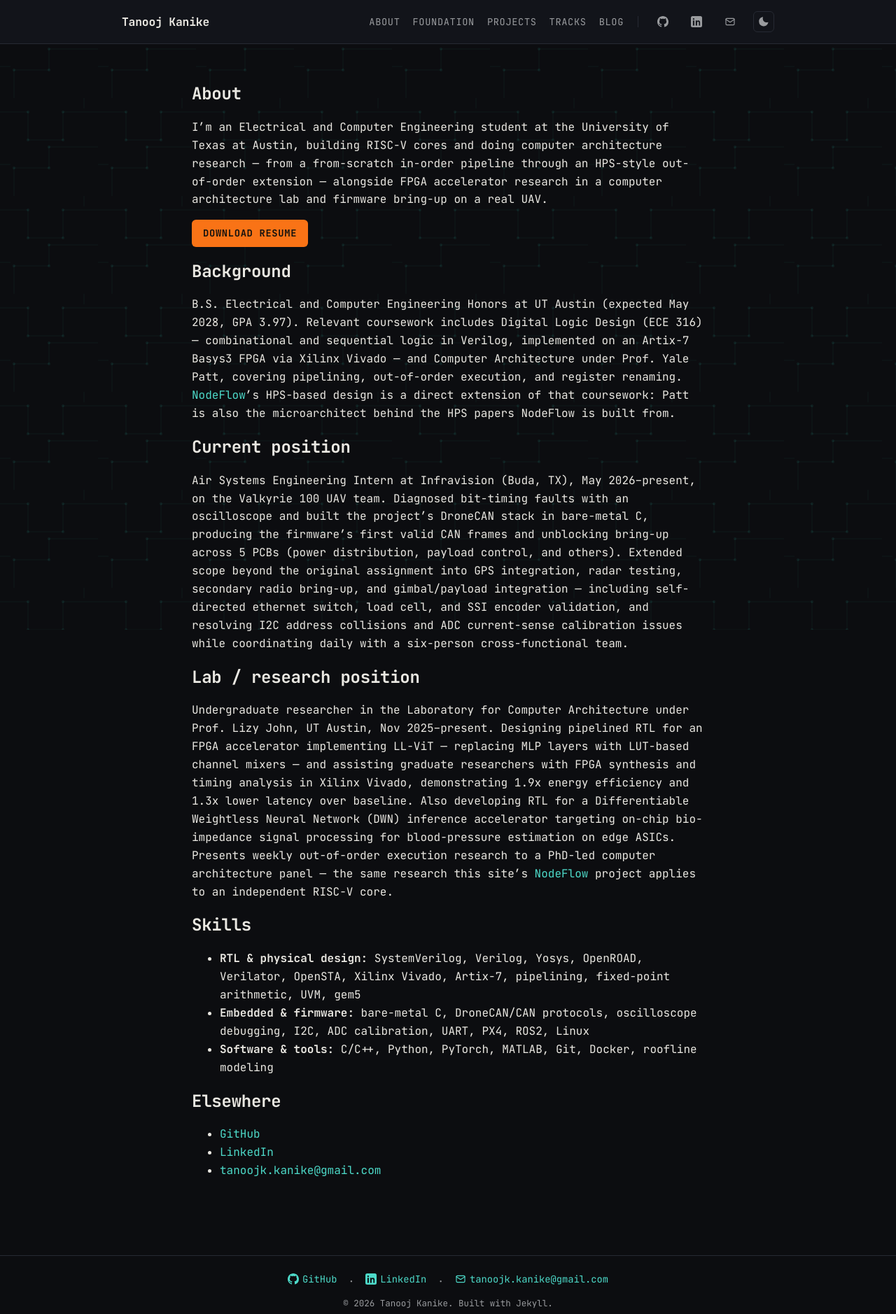
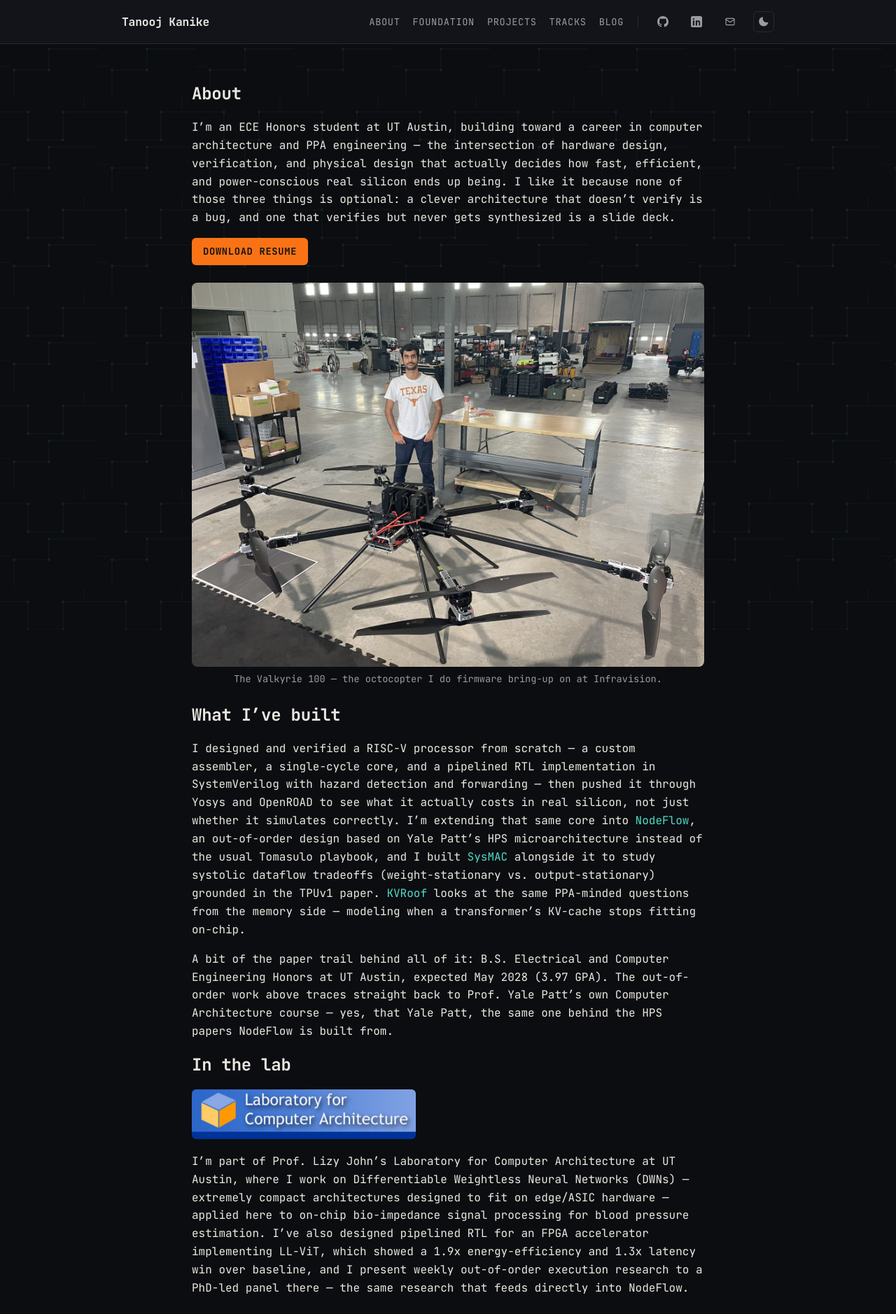
Before and after one commit to TanoojMadhuvan/TanoojMadhuvan.github.io, a Jekyll site: the page built from about.md, in a window 1280 px wide. Shown: the top 1878 px of the page at 70% size. Built offline with Jekyll 4.4.1, drawn with Linux system fonts in a browser that asks for light colours; some of the changed text lies outside the part shown.

Commit message:
Rewrite About with real bio, chill tone, and Infravision/lab photos
Replaces the stiff resume-bullet draft with a first-person narrative
pulled from the actual resume and LinkedIn About text -- what got
built (Foundation Core, NodeFlow, SysMAC, KVRoof), the Lizy John lab
work, the Infravision internship, and the earlier robotics/hackathon
background that explains why any of this is fun in the first place.
Adds three photos (drone at Infravision, the lab's logo, a lab dinner),
resized/compressed for web and pulled from the images/source hopper
per the existing convention of emptying it after processing.

Co-Authored-By: Claude Sonnet 5 <noreply@anthropic.com>

```diff
--- a/about.md
+++ b/about.md
@@ -3,58 +3,82 @@ layout: page
 title: About
 permalink: /about/
 ---
-I'm an Electrical and Computer Engineering student at the University of
-Texas at Austin, building RISC-V cores and doing computer architecture
-research — from a from-scratch in-order pipeline through an HPS-style
-out-of-order extension — alongside FPGA accelerator research in a computer
-architecture lab and firmware bring-up on a real UAV.
+I'm an ECE Honors student at UT Austin, building toward a career in
+computer architecture and PPA engineering — the intersection of hardware
+design, verification, and physical design that actually decides how fast,
+efficient, and power-conscious real silicon ends up being. I like it
+because none of those three things is optional: a clever architecture that
+doesn't verify is a bug, and one that verifies but never gets synthesized
+is a slide deck.
 
 <p><a class="button" href="{{ '/assets/files/Tanooj_Kanike_Resume.docx' | relative_url }}" download>Download Resume</a></p>
 
-## Background
-B.S. Electrical and Computer Engineering Honors at UT Austin (expected May
-2028, GPA 3.97). Relevant coursework includes Digital Logic Design (ECE
-316) — combinational and sequential logic in Verilog, implemented on an
-Artix-7 Basys3 FPGA via Xilinx Vivado — and Computer Architecture under
-Prof. Yale Patt, covering pipelining, out-of-order execution, and register
-renaming. [NodeFlow](/projects/nodeflow/)'s HPS-based design is a direct
-extension of that coursework: Patt is also the microarchitect behind the
-HPS papers NodeFlow is built from.
+<figure>
+  <img src="{{ '/assets/images/about-infravision-drone.jpg' | relative_url }}" alt="Tanooj standing behind a large octocopter UAV in a warehouse at Infravision">
+  <figcaption>The Valkyrie 100 — the octocopter I do firmware bring-up on at Infravision.</figcaption>
+</figure>
 
-## Current position
-Air Systems Engineering Intern at Infravision (Buda, TX), May 2026–present,
-on the Valkyrie 100 UAV team. Diagnosed bit-timing faults with an
-oscilloscope and built the project's DroneCAN stack in bare-metal C,
-producing the firmware's first valid CAN frames and unblocking bring-up
-across 5 PCBs (power distribution, payload control, and others). Extended
-scope beyond the original assignment into GPS integration, radar testing,
-secondary radio bring-up, and gimbal/payload integration — including
-self-directed ethernet switch, load cell, and SSI encoder validation, and
-resolving I2C address collisions and ADC current-sense calibration issues
-while coordinating daily with a six-person cross-functional team.
+## What I've built
+I designed and verified a RISC-V processor from scratch — a custom
+assembler, a single-cycle core, and a pipelined RTL implementation in
+SystemVerilog with hazard detection and forwarding — then pushed it
+through Yosys and OpenROAD to see what it actually costs in real silicon,
+not just whether it simulates correctly. I'm extending that same core into
+[NodeFlow](/projects/nodeflow/), an out-of-order design based on Yale
+Patt's HPS microarchitecture instead of the usual Tomasulo playbook, and I
+built [SysMAC](/projects/sysmac/) alongside it to study systolic dataflow
+tradeoffs (weight-stationary vs. output-stationary) grounded in the TPUv1
+paper. [KVRoof](/projects/kv-cache-transformers/) looks at the same
+PPA-minded questions from the memory side — modeling when a transformer's
+KV-cache stops fitting on-chip.
 
-## Lab / research position
-Undergraduate researcher in the Laboratory for Computer Architecture under
-Prof. Lizy John, UT Austin, Nov 2025–present. Designing pipelined RTL for
-an FPGA accelerator implementing LL-ViT — replacing MLP layers with
-LUT-based channel mixers — and assisting graduate researchers with FPGA
-synthesis and timing analysis in Xilinx Vivado, demonstrating 1.9x energy
-efficiency and 1.3x lower latency over baseline. Also developing RTL for a
-Differentiable Weightless Neural Network (DWN) inference accelerator
-targeting on-chip bio-impedance signal processing for blood-pressure
-estimation on edge ASICs. Presents weekly out-of-order execution research
-to a PhD-led computer architecture panel — the same research this site's
-[NodeFlow](/projects/nodeflow/) project applies to an independent RISC-V
-core.
+A bit of the paper trail behind all of it: B.S. Electrical and Computer
+Engineering Honors at UT Austin, expected May 2028 (3.97 GPA). The
+out-of-order work above traces straight back to Prof. Yale Patt's own
+Computer Architecture course — yes, that Yale Patt, the same one behind
+the HPS papers NodeFlow is built from.
 
-## Skills
-- **RTL & physical design:** SystemVerilog, Verilog, Yosys, OpenROAD,
-  Verilator, OpenSTA, Xilinx Vivado, Artix-7, pipelining, fixed-point
-  arithmetic, UVM, gem5
-- **Embedded & firmware:** bare-metal C, DroneCAN/CAN protocols,
-  oscilloscope debugging, I2C, ADC calibration, UART, PX4, ROS2, Linux
-- **Software & tools:** C/C++, Python, PyTorch, MATLAB, Git, Docker,
-  roofline modeling
+## In the lab
+<img class="lab-logo" src="{{ '/assets/images/lab-computer-architecture-logo.png' | relative_url }}" alt="Laboratory for Computer Architecture logo">
+
+I'm part of Prof. Lizy John's Laboratory for Computer Architecture at UT
+Austin, where I work on Differentiable Weightless Neural Networks
+(DWNs) — extremely compact architectures designed to fit on edge/ASIC
+hardware — applied here to on-chip bio-impedance signal processing for
+blood pressure estimation. I've also designed pipelined RTL for an FPGA
+accelerator implementing LL-ViT, which showed a 1.9x energy-efficiency and
+1.3x latency win over baseline, and I present weekly out-of-order
+execution research to a PhD-led panel there — the same research that feeds
+directly into NodeFlow.
+
+<figure>
+  <img src="{{ '/assets/images/about-lab-dinner.jpg' | relative_url }}" alt="Prof. Lizy John's Laboratory for Computer Architecture group at a dinner">
+  <figcaption>Lab dinner, April 2026.</figcaption>
+</figure>
+
+## The day job (Infravision)
+Outside of school I'm an Air Systems Engineering Intern at Infravision, on
+the Valkyrie 100 UAV team — that's the drone above. I've diagnosed
+bit-timing bugs from first principles with an oscilloscope, built the
+project's DroneCAN stack from bare-metal C, and put together
+hardware-verified compliance documentation for DGCA type certification —
+work that unblocked board bring-up across all five PCBs on the platform.
+Along the way I picked up GPS integration, radar testing, secondary radio
+bring-up, and gimbal/payload validation outside my original scope, mostly
+by asking where else I could be useful.
+
+## Before all this
+FTC robotics (competition programming, computer vision pipelines),
+full-stack development, and hackathon leadership, including a top finish
+at a Microsoft hackathon, plus a run of mentorships with Microsoft, Cisco,
+and Toyota that gave me an early look at cloud infrastructure and product
+strategy. None of it was computer architecture, but it's most of why I
+like building things enough to be doing this now.
+
+Day to day the toolbox is SystemVerilog, Verilog, Yosys, OpenROAD,
+Verilator, OpenSTA, and Vivado on the hardware side; bare-metal C,
+DroneCAN/CAN, and PX4/ROS2 on the firmware side; C/C++, Python, and
+PyTorch for everything else.
 
 ## Elsewhere
 - [GitHub](https://github.com/{{ site.github_username }})
--- a/assets/css/main.scss
+++ b/assets/css/main.scss
@@ -816,6 +816,15 @@ a.track-badge:hover { text-decoration: none; filter: brightness(0.95); }
   color: var(--text-muted);
   margin-top: 6px;
 }
+.page figure { margin: 1.6em 0; }
+.page figure img { width: 100%; display: block; border-radius: 8px; }
+.page figcaption {
+  text-align: center;
+  font-size: 0.85rem;
+  color: var(--text-muted);
+  margin-top: 6px;
+}
+.lab-logo { max-width: 320px; display: block; margin: 1.2em 0; border-radius: 6px; }
 .post-content blockquote {
   margin: 1.4em 0;
   padding: 0.2em 1.2em;
```
Also changed, not shown: assets/images/about-infravision-drone.jpg (added), assets/images/about-lab-dinner.jpg (added), assets/images/lab-computer-architecture-logo.png (added).
